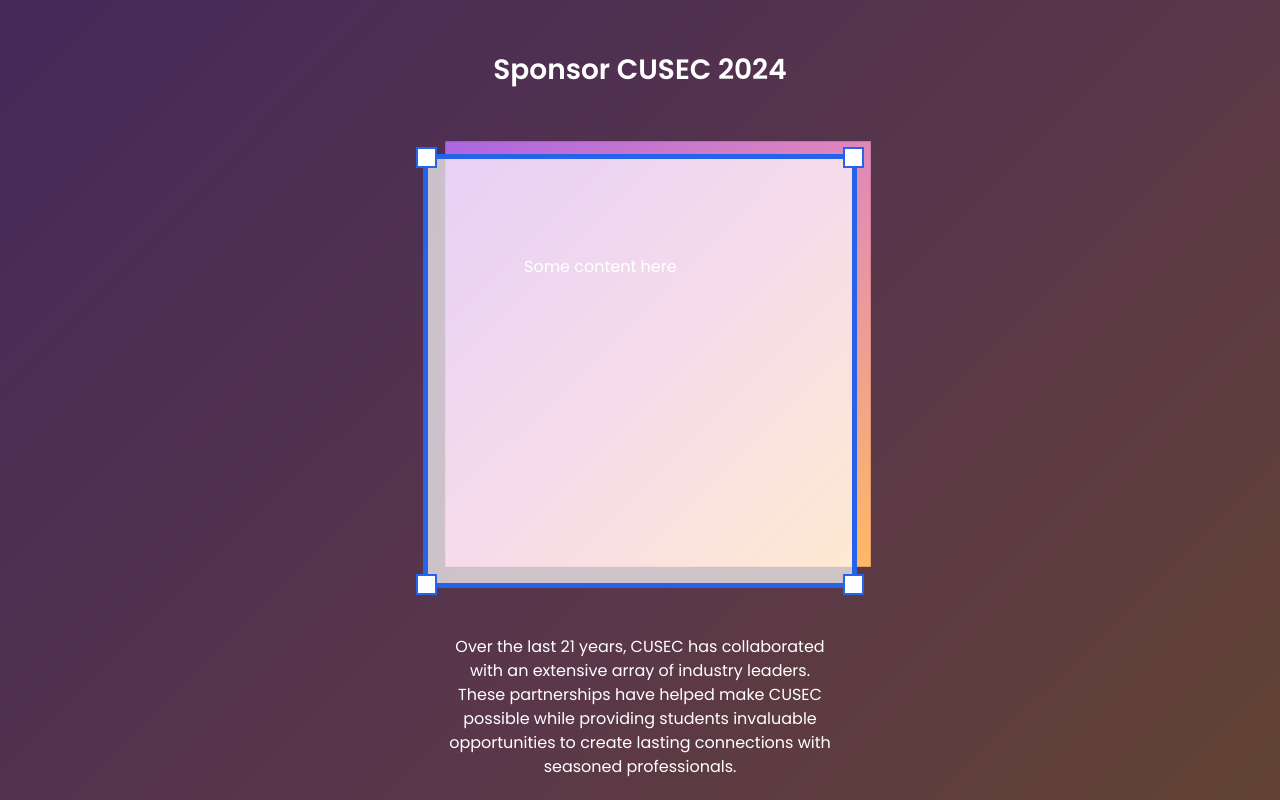
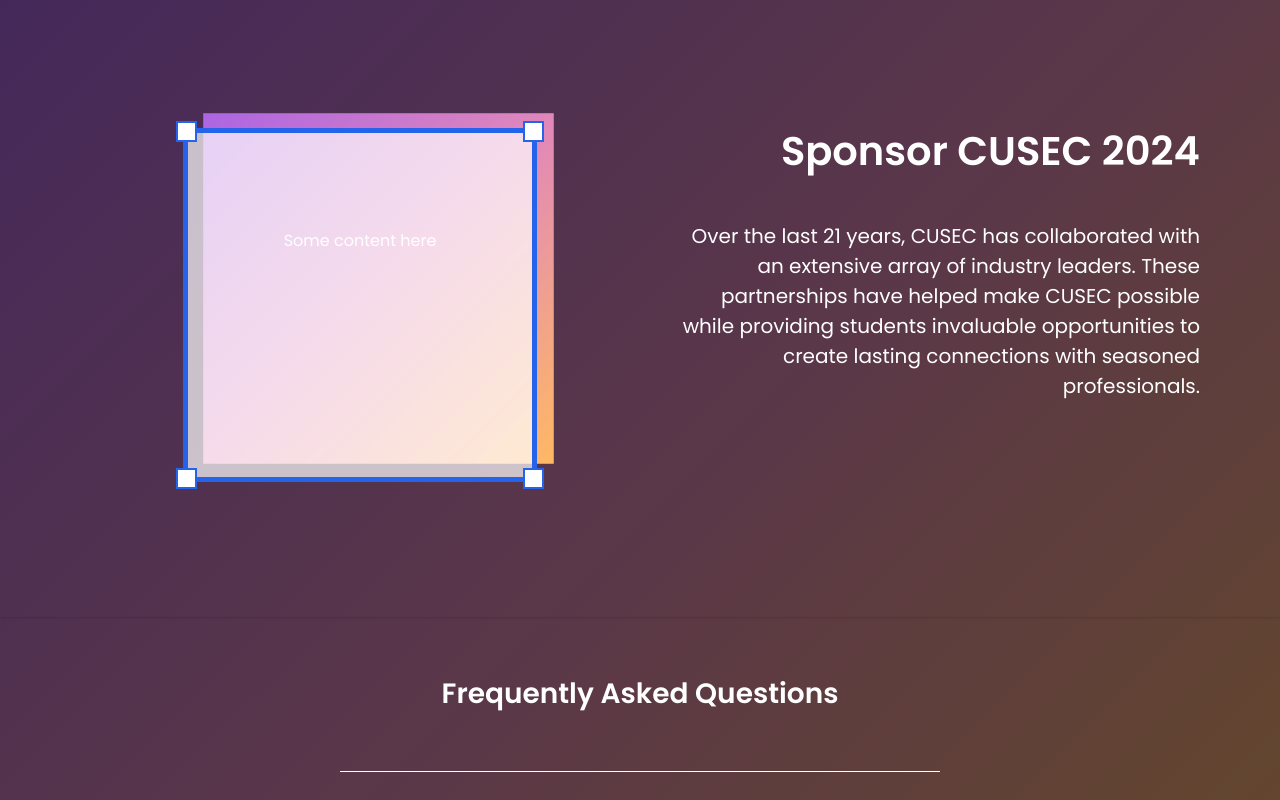
Before and after one commit to cusec/2024, a Next.js app: page / in a window 1280 px wide. Shown: the part 1840-2640 px from the top of the page. Built offline with nearby package versions, Linux system fonts and the light colour scheme.

Commit message:
feat: Complete desktop layout for sponsor section

```diff
--- a/src/components/Landing Page/Sponsor.tsx
+++ b/src/components/Landing Page/Sponsor.tsx
@@ -10,10 +10,10 @@ export default function Sponsor() {
       }`}
     >
       <div className="bg-black bg-opacity-60 shadow mx-auto px-20 text-white">
-        <h2 className="text-[28px] text-center font-semibold py-14 px-10">
+        <div className="grid grid-cols-1 md:grid-cols-2 items-start py-14 md:py-32 max-w-6xl mx-auto">
+          <h2 className="text-[28px] text-center font-semibold pb-10 block md:hidden">
             Sponsor CUSEC 2024
           </h2>
-
           <div className="relative max-w-md aspect-square mx-auto">
             <div className="absolute top-[-17px] right-[-18px] bg-gradient-to-br from-royalPurple via-roseQuartz to-goldenApricot w-full h-full scale-[95%]">
               {/* This div is for the background gradient */}
@@ -23,12 +23,20 @@ export default function Sponsor() {
             </BlueBorderSquareBox>
           </div>
 
-        <p className="font-regular text-center pt-10 pb-6 max-w-sm mx-auto">
-          Over the last 21 years, CUSEC has collaborated with an extensive array
-          of industry leaders. These partnerships have helped make CUSEC
+          <div className="text-center md:text-right mx-auto md:pl-10">
+          <h2 className="text-[28px] md:text-[40px] font-semibold hidden md:block">
+            Sponsor CUSEC 2024
+          </h2>
+          <p className="md:text-[20px] font-regular pt-10 pb-6">
+            Over the last 21 years, CUSEC has collaborated with an extensive
+            array of industry leaders. These partnerships have helped make CUSEC
             possible while providing students invaluable opportunities to create
             lasting connections with seasoned professionals.
           </p>
+
+          </div>
+
+        </div>
       </div>
     </div>
   );
```
Lines whose indentation alone changed are shown as unchanged.
